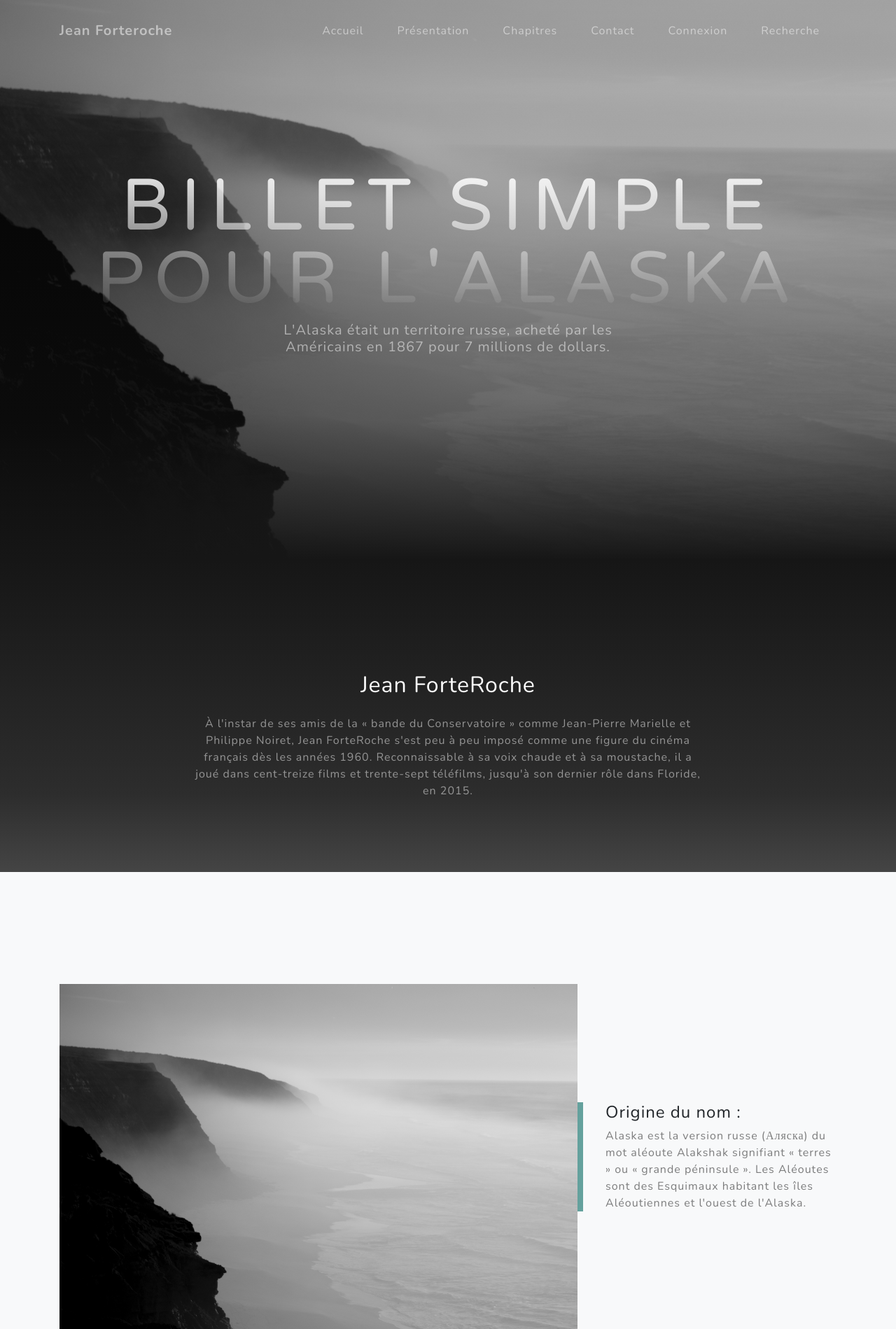
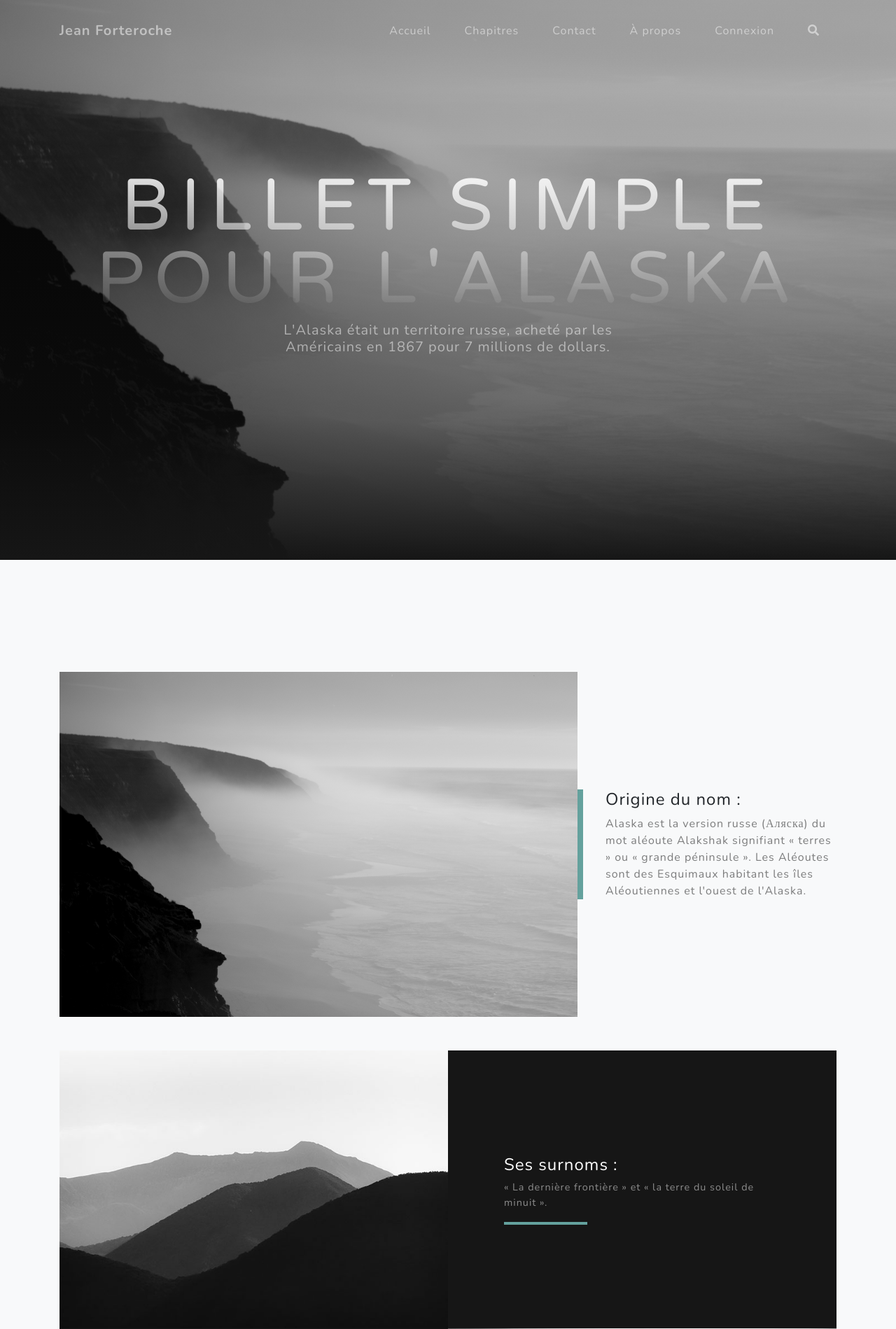
Before and after one commit to Jean-archibald/Projet4-OCR, a PHP site: page /Projet4-OCR/ in a window 1280 px wide. Shown: the top 1899 px of the page at 70% size. Run offline with PHP 8.4, Linux system fonts and the light colour scheme.

Commit message:
Modification des fichiers pour s adapter au liens du menu

```diff
--- a/View/Frontend/showListChapters.php
+++ b/View/Frontend/showListChapters.php
@@ -5,14 +5,10 @@
     ?>
 
   <body id="page-top">
+
     <!-- Navigation -->
     <?php
     include('Web/inc/menuNav.php');
-    ?>
-
-    <!-- Header -->
-    <?php
-    include('Web/inc/header.php');
     ?>
 
     <?= $contentTemplate ?>
--- a/View/Frontend/showUniqueChapter.php
+++ b/View/Frontend/showUniqueChapter.php
@@ -10,10 +10,6 @@
     include('Web/inc/menuNav.php');
     ?>
 
-    <!-- Header -->
-    <?php
-    include('Web/inc/header.php');
-    ?>
 
     <?= $contentTemplate ?>
 
--- a/Web/inc/aPropos.php
+++ /dev/null
@@ -1,14 +0,0 @@
-<section id="about" class="about-section text-center">
-      <div class="container">
-        <div class="row">
-          <div class="col-lg-8 mx-auto">
-            <h2 class="text-white mb-4">Jean ForteRoche</h2>
-            <p class="text-white-50">À l'instar de ses amis de la « bande du Conservatoire » comme Jean-Pierre Marielle et Philippe Noiret,
-            Jean ForteRoche s'est peu à peu imposé comme une figure du cinéma français dès les années 1960.
-             Reconnaissable à sa voix chaude et à sa moustache, il a joué dans cent-treize films et trente-sept téléfilms,
-              jusqu'à son dernier rôle dans Floride, en 2015.</p>
-          </div>
-        </div>
-        <img  class="img-fluid" alt="">
-      </div>
-    </section>
--- a/Web/inc/menuNav.php
+++ b/Web/inc/menuNav.php
@@ -9,22 +9,22 @@
         <div class="collapse navbar-collapse" id="navbarResponsive">
           <ul class="navbar-nav ml-auto">
             <li class="nav-item">
-              <a class="nav-link js-scroll-trigger" href="#accueil">Accueil</a>
+              <a class="nav-link js-scroll-trigger" href="http://localhost:8888/Projet4-OCR">Accueil</a>
             </li>
             <li class="nav-item">
-              <a class="nav-link js-scroll-trigger" href="#presentation">Présentation</a>
-            </li>
-            <li class="nav-item">
-              <a class="nav-link js-scroll-trigger" href="Controller/Frontend/listChapters.php">Chapitres</a>
+              <a class="nav-link js-scroll-trigger" href="http://localhost:8888/Projet4-OCR/chapitres">Chapitres</a>
             </li>
             <li class="nav-item">
               <a class="nav-link js-scroll-trigger" href="#contact">Contact</a>
             </li>
             <li class="nav-item">
-              <a class="nav-link js-scroll-trigger" href="#connexion">Connexion</a>
+              <a class="nav-link js-scroll-trigger" href="http://localhost:8888/Projet4-OCR/apropos">À propos</a>
             </li>
             <li class="nav-item">
-              <a class="nav-link js-scroll-trigger" href="#recherche">Recherche</a>
+              <a class="nav-link js-scroll-trigger" href="http://localhost:8888/Projet4-OCR/connexion">Connexion</a>
+            </li>
+            <li class="nav-item">
+              <a class="nav-link js-scroll-trigger" href="#recherche"><i class="fas fa-search"></i></a>
             </li>
           </ul>
         </div>
--- a/Web/incAdmin/menuAdmin.php
+++ b/Web/incAdmin/menuAdmin.php
@@ -18,7 +18,7 @@
               <a class="nav-link js-scroll-trigger" href="#supprimer">Corbeille</a>
             </li>
             <li class="nav-item">
-              <a class="nav-link js-scroll-trigger" href="#connexion">Deconnexion</a>
+              <a class="nav-link js-scroll-trigger" href="http://localhost:8888/Projet4-OCR">Deconnexion</a>
             </li>
           </ul>
         </div>
--- a/index.php
+++ b/index.php
@@ -1,16 +1,16 @@
 <?php
 
 require __DIR__.'/Web/Bootstrap.php';
-
 $url = '';
 if (isset($_GET['url']))
 {
     $url = $_GET['url'];
 }
 
+//Pour aller sur la page d'accueil
 if($url == '')
 {
-    require __DIR__.'/View/Frontend/home.php';
+    require __DIR__.'/View/Frontend/homeView.php';
 }
 
 elseif(preg_match('#chapitres#', $url , $params))
@@ -24,6 +24,21 @@ elseif(preg_match('#chapitre-([0-9]+)#', $url , $params))
     require __DIR__.'/Controller/Frontend/uniqueChapter.php';
 }
 
+elseif(preg_match('#apropos#', $url , $params))
+{
+    require __DIR__.'/View/Frontend/aboutView.php';
+}
+
+elseif(preg_match('#connexion#', $url , $params))
+{
+    require __DIR__.'/View/Frontend/connexionView.php';
+}
+
+elseif(preg_match('#admin#', $url , $params))
+{
+    require __DIR__.'/View/Backend/adminView.php';
+}
+
 else
 {
     $title = 'Erreur 404';
```
Also changed, not shown: Controller/Frontend/listChapters.php (+12 -2 lines), Controller/Frontend/uniqueChapter.php (+10 -0 lines), View/Backend/adminView.php (+10 -32 lines), View/Frontend/home.php (deleted, +0 -48 lines).
